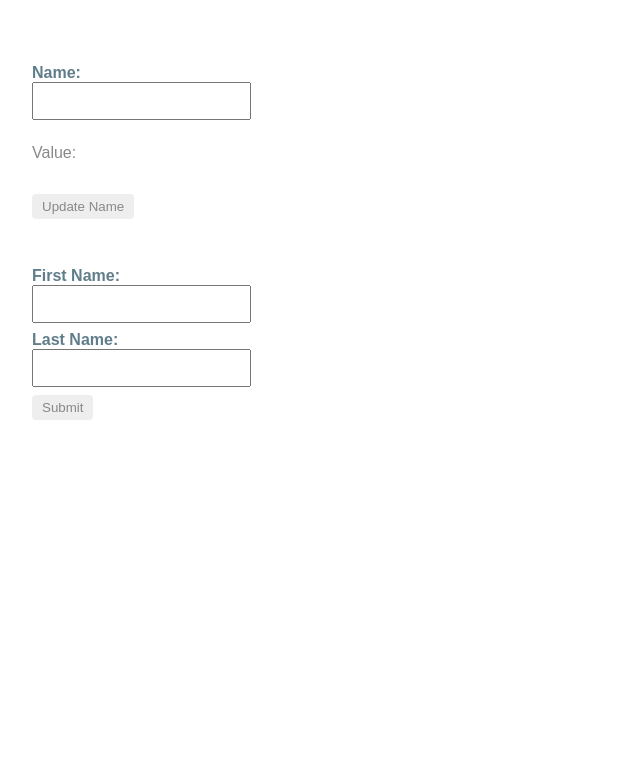
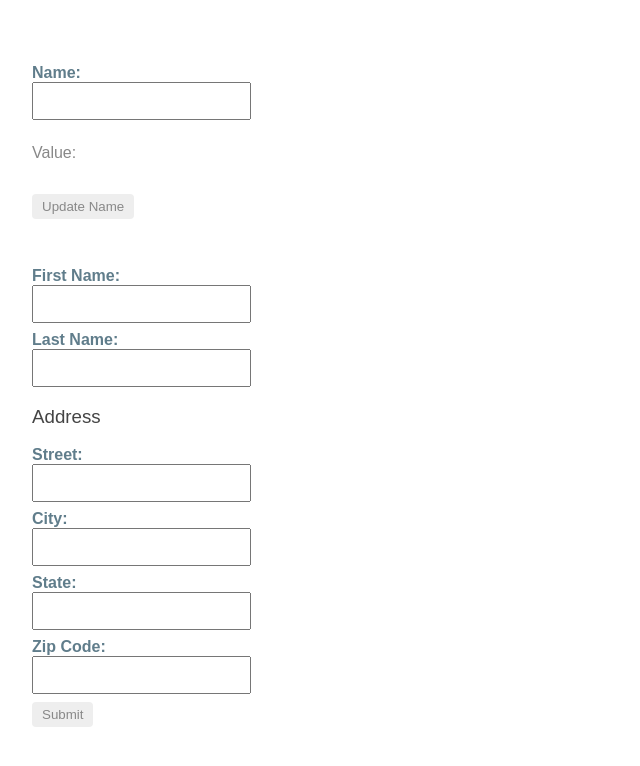
Before and after one commit to rajeshduggal/angular-reactive-forms, an Angular app: page / in a window 1280 px wide. Shown: the top 766 px of the page, without its empty margins (0-640 px from the left). Built offline with nearby package versions, Linux system fonts and the light colour scheme.

Commit message:
Add Address FormGroup to ProfileEditor

```diff
--- a/src/app/profile-editor/profile-editor.component.html
+++ b/src/app/profile-editor/profile-editor.component.html
@@ -9,5 +9,28 @@
     <input type="text" formControlName="lastName">
   </label>
 
+  <div formGroupName="address">
+    <h3>Address</h3>
+
+    <label>
+      Street:
+      <input type="text" formControlName="street">
+    </label>
+
+    <label>
+      City:
+      <input type="text" formControlName="city">
+    </label>
+
+    <label>
+      State:
+      <input type="text" formControlName="state">
+    </label>
+
+    <label>
+      Zip Code:
+      <input type="text" formControlName="zip">
+    </label>
+  </div>
   <button type="submit" [disabled]="!profileForm.valid">Submit</button>
 </form>
--- a/src/app/profile-editor/profile-editor.component.ts
+++ b/src/app/profile-editor/profile-editor.component.ts
@@ -11,6 +11,12 @@
   profileForm = new FormGroup({
     firstName: new FormControl(''),
     lastName: new FormControl(''),
+    address: new FormGroup({
+      street: new FormControl(''),
+      city: new FormControl(''),
+      state: new FormControl(''),
+      zip: new FormControl('')
+    })
   });
 
   constructor() { }
```
